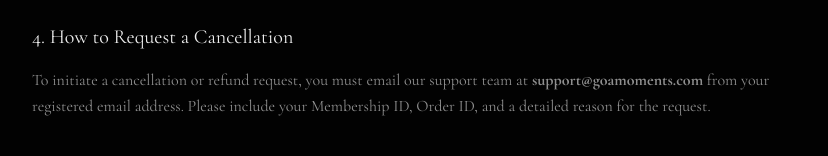
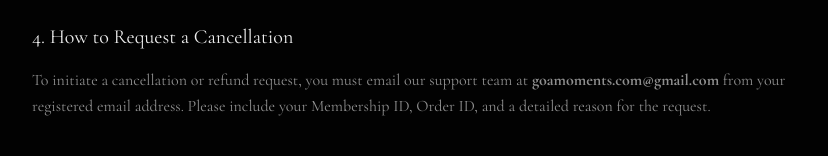
Before and after one commit to safrinaaliya910-tech/Goa-Trip, a Next.js app: page /refund-policy in a window 1280 px wide. Shown: the part 889-1045 px from the top of the page, without its empty margins (224-1052 px from the left). Built offline with nearby package versions, Linux system fonts and the light colour scheme.

Commit message:
mistake update

```diff
--- a/app/refund-policy/page.tsx
+++ b/app/refund-policy/page.tsx
@@ -53,7 +53,7 @@ export default function RefundPolicy() {
           <section>
             <h2 className="mb-4 font-serif text-xl text-foreground">4. How to Request a Cancellation</h2>
             <p>
-              To initiate a cancellation or refund request, you must email our support team at <strong>support@goamoments.com</strong> from your registered email address. Please include your Membership ID, Order ID, and a detailed reason for the request.
+              To initiate a cancellation or refund request, you must email our support team at <strong>goamoments.com@gmail.com</strong> from your registered email address. Please include your Membership ID, Order ID, and a detailed reason for the request.
             </p>
           </section>
 
```
